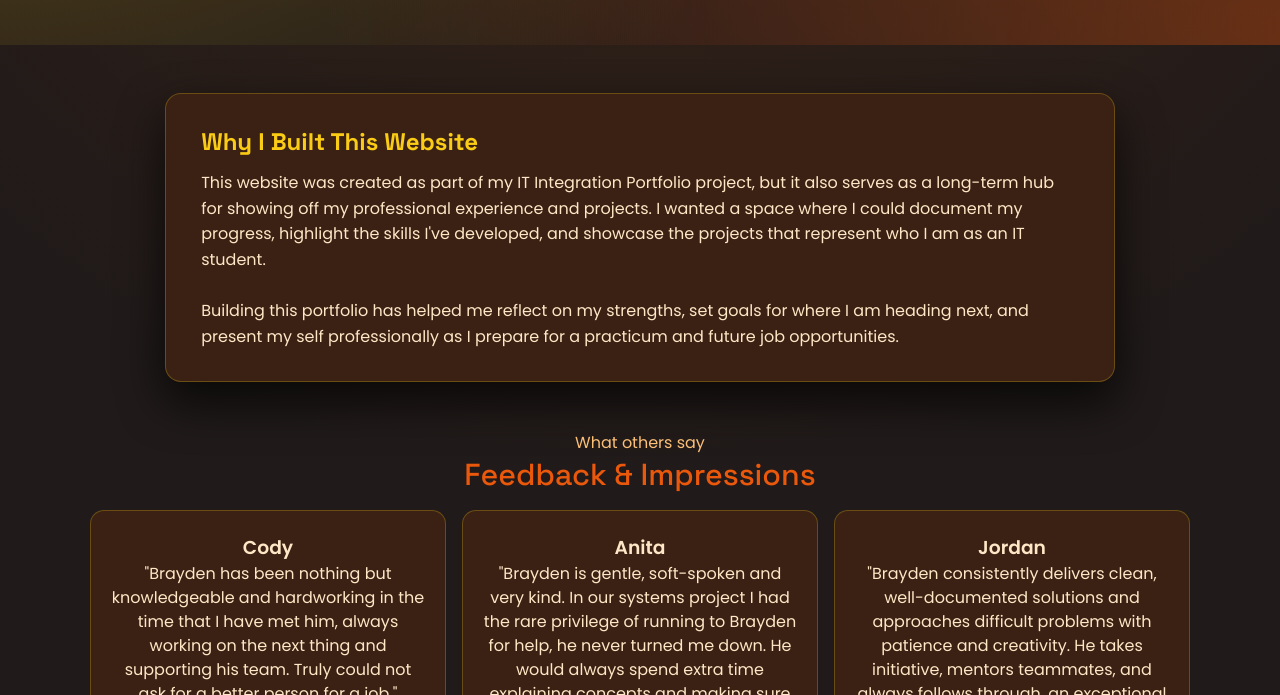
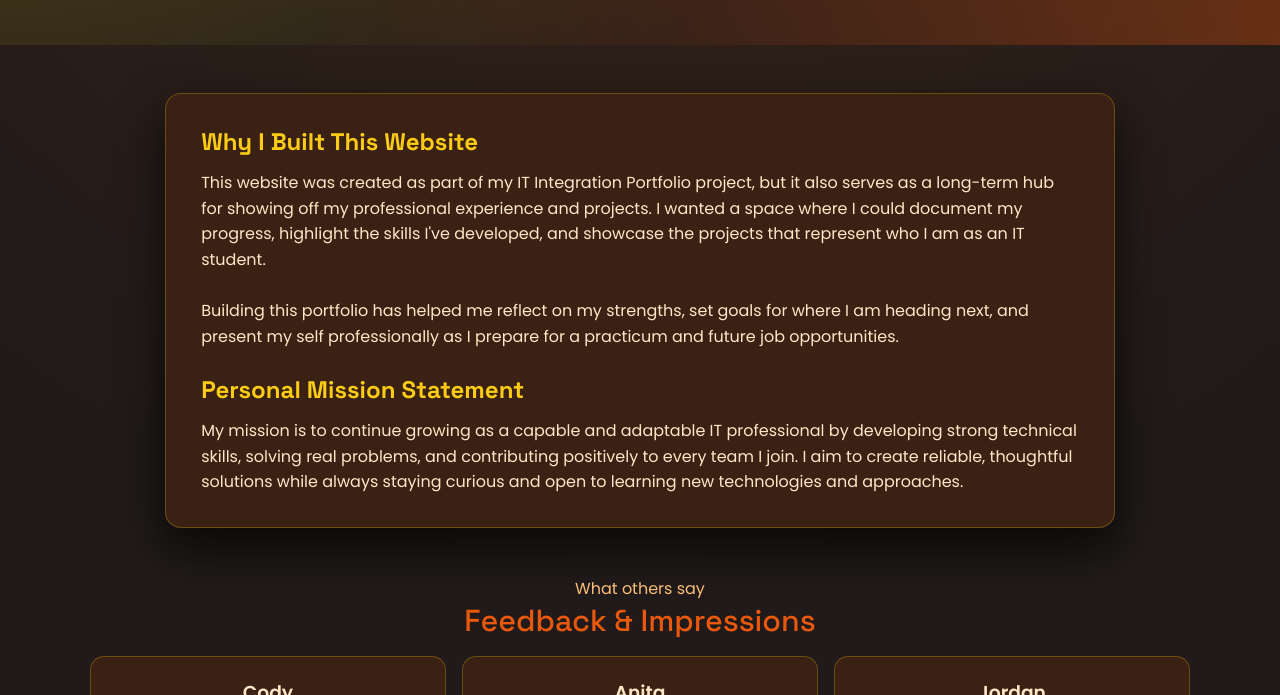
Before and after one commit to BraydenEasthopeDev/Portfolio, a plain HTML site: page index.html in a window 1280 px wide. Shown: the part 503-1198 px from the top of the page. Drawn offline with Linux system fonts and the light colour scheme.

Commit message:
Mission Statement
- Added Personal Mission Statement

```diff
--- a/index.html
+++ b/index.html
@@ -62,6 +62,13 @@
                 <br><br>
                 Building this portfolio has helped me reflect on my strengths, set goals for where I am heading next, and present my self professionally as I prepare for a practicum
                 and future job opportunities.
+            </p>
+            <br>
+            <h2>Personal Mission Statement</h2>
+            <p>
+                My mission is to continue growing as a capable and adaptable IT professional by developing strong technical skills,
+                solving real problems, and contributing positively to every team I join. I aim to create reliable, thoughtful
+                solutions while always staying curious and open to learning new technologies and approaches.
             </p>
         </section>
 
```
